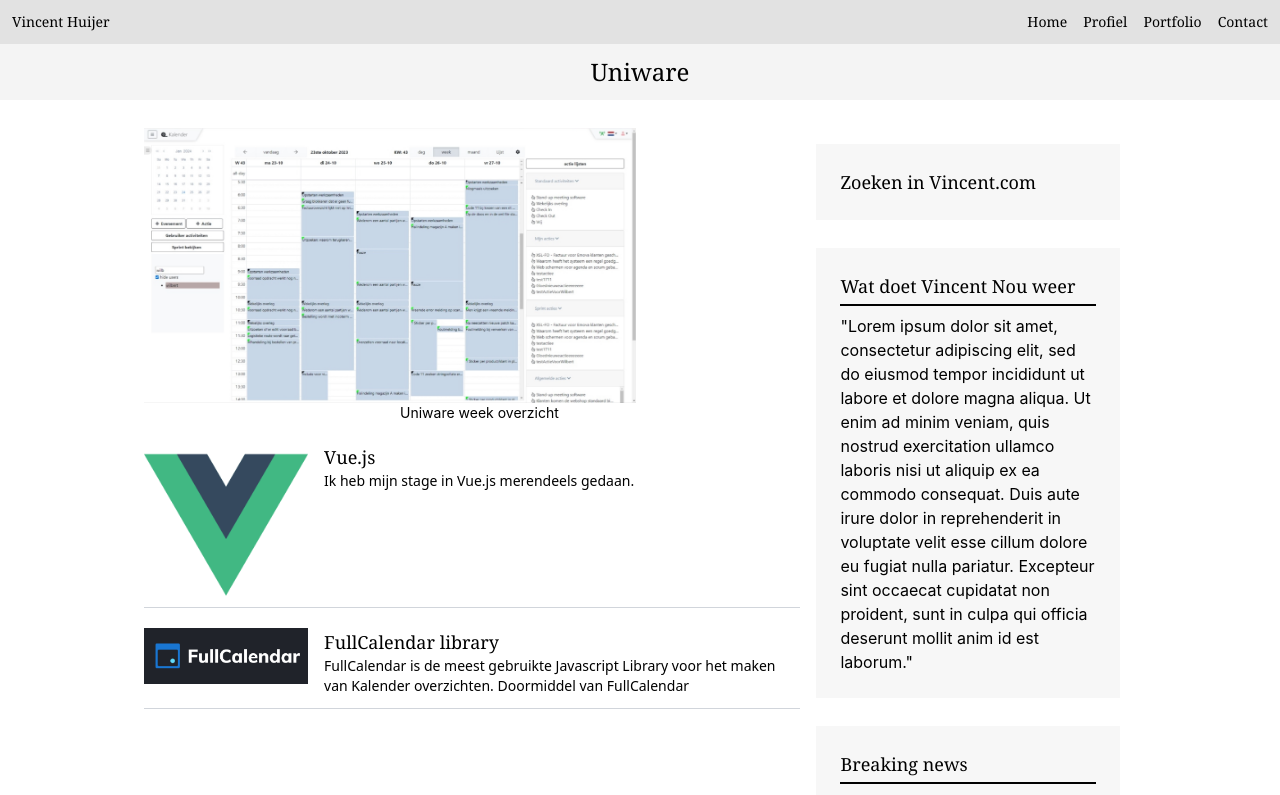
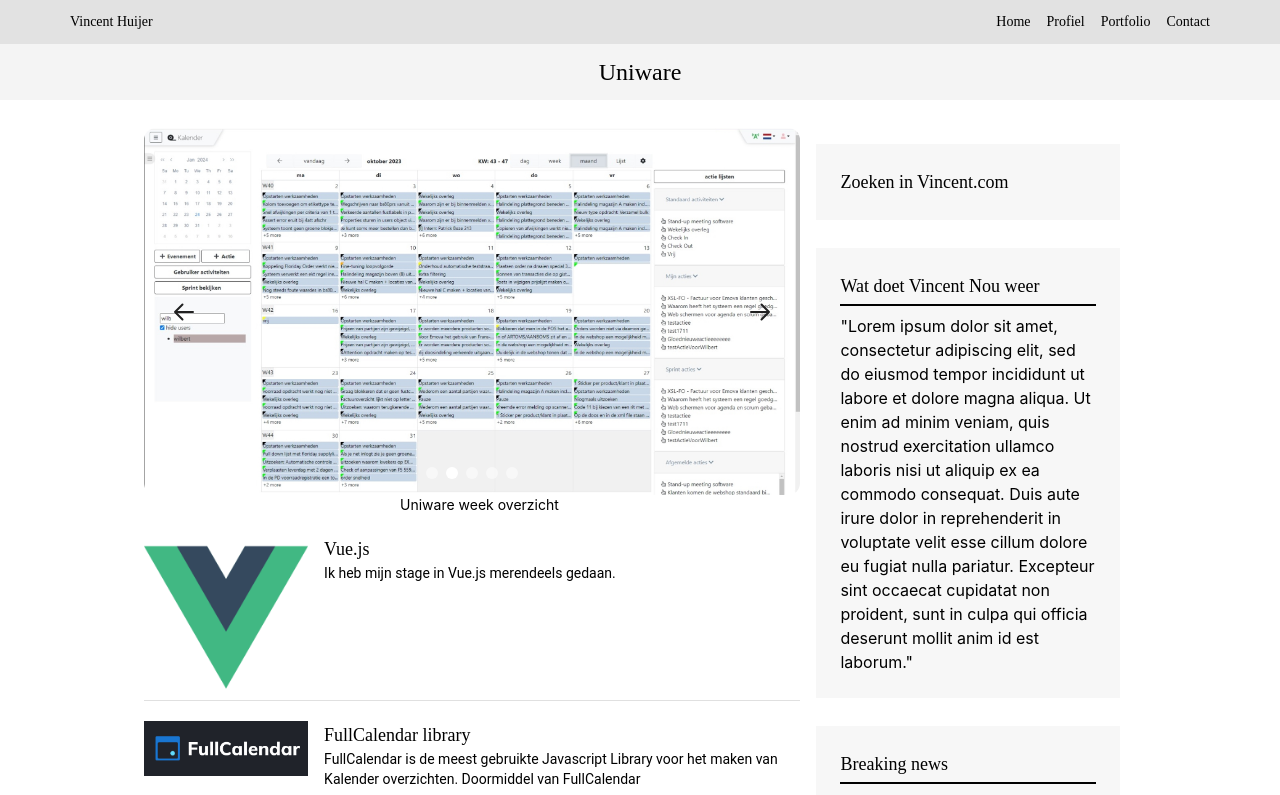
Before and after one commit to VincentHuijer/PortfolioWebsite, a React (Create React App) app: page /Uniware in a window 1280 px wide. Shown: the top 795 px of the page. Built offline with nearby package versions, Linux system fonts and the light colour scheme.

Commit message:
more WIP

```diff
--- a/package.json
+++ b/package.json
@@ -6,11 +6,13 @@
     "@fortawesome/fontawesome-svg-core": "^6.5.1",
     "@fortawesome/free-solid-svg-icons": "^6.5.1",
     "@fortawesome/react-fontawesome": "^0.2.0",
+    "@material-tailwind/react": "^2.1.8",
     "@testing-library/jest-dom": "^5.17.0",
     "@testing-library/react": "^13.4.0",
     "@testing-library/user-event": "^13.5.0",
     "autoprefixer": "^10.4.17",
     "postcss": "^8.4.33",
+    "postcss-cli": "^11.0.0",
     "react": "^18.2.0",
     "react-dom": "^18.2.0",
     "react-modal": "^3.16.1",
--- a/src/views/Portfolio.js
+++ b/src/views/Portfolio.js
@@ -70,10 +70,12 @@ const Portfolio = () => {
               </div>
             </div>
 
-            <div className="bg-[#F7F7F7] p-6 mb-7">
-              <div className='font-serif text-lg border-b-2 border-black mb-2 pb-1'> Breaking news</div>
-              <div> Eens, in een klein dorpje genaamd Nootdorp, leefde er een eigenaardige eend genaamd Eddie. Eddie was niet zomaar een eend; hij had een onweerstaanbaar talent voor het imiteren van andere dieren. Op een dag besloot Eddie een feest te organiseren voor alle dieren in het dorp. De uitnodigingen waren snel verspreid, en al gauw stond het hele dorp te trappelen van opwinding voor het grote feest. De dieren kwamen van heinde en verre om Eddie's talent te bewonderen.</div>
-            </div>
+            {/* <div className="bg-[#F7F7F7] p-6 mb-7">
+              <div className='font-serif text-lg border-b-2 border-black mb-2 pb-1'> Accessibility certificering</div>
+              <div>
+              <a href="../media/Files/AccesibilityCertificaat.pdf" target="_blank" rel="noopener noreferrer">Open PDF</a>
+              </div>
+            </div> */}
 
             <div className="bg-[#F7F7F7] p-6 mb-7">
               <div className='font-serif text-lg border-b-2 border-black mb-2 pb-1'> Marco</div>
--- a/src/views/subviews/Ervaringen/Uniware.js
+++ b/src/views/subviews/Ervaringen/Uniware.js
@@ -1,8 +1,13 @@
 import React from 'react';
 import KalenderWeek from '../../../media/UniwareStage/KalenderWeek.jpg';
+import KalenderMaand from '../../../media/UniwareStage/KalenderMaand.jpg';
+import KalenderLijst from '../../../media/UniwareStage/KalenderLijst.jpg';
+import ActieDetails from '../../../media/UniwareStage/ActieDetails.png';
+import ActieAanmaken from '../../../media/UniwareStage/ActieAanmaken.png';
 import FullCalendarLogo from '../../../media/Logos/FullCalendarLogo.png';
 import VueLogo from '../../../media/Logos/VueLogo.png';
 import GenericArticle from '../../../components/GenericArticle';
+import { Carousel, IconButton  } from "@material-tailwind/react";
 
 
 const Homepage = () => {
@@ -15,21 +20,78 @@ const Homepage = () => {
         <div className='flex justify-center'>
           <div className='w-8/12 ml-36'>
             <div>
-              <img src={KalenderWeek} alt="Vincent Huijer" className="w-3/4" />
+            <Carousel
+              className="rounded-xl"
+              autoplay={true}
+              prevArrow={({ handlePrev }) => (
+                <IconButton
+                  variant="text"
+                  color="black"
+                  size="lg"
+                  onClick={handlePrev}
+                  className="!absolute top-2/4 left-4 -translate-y-2/4"
+                >
+                  <svg
+                    xmlns="http://www.w3.org/2000/svg"
+                    fill="none"
+                    viewBox="0 0 24 24"
+                    strokeWidth={2}
+                    stroke="currentColor"
+                    className="h-6 w-6"
+                  >
+                    <path
+                      strokeLinecap="round"
+                      strokeLinejoin="round"
+                      d="M10.5 19.5L3 12m0 0l7.5-7.5M3 12h18"
+                    />
+                  </svg>
+                </IconButton>
+              )}
+              nextArrow={({ handleNext }) => (
+                <IconButton
+                  variant="text"
+                  color="black"
+                  size="lg"
+                  onClick={handleNext}
+                  className="!absolute top-2/4 !right-4 -translate-y-2/4"
+                >
+                  <svg
+                    xmlns="http://www.w3.org/2000/svg"
+                    fill="none"
+                    viewBox="0 0 24 24"
+                    strokeWidth={2}
+                    stroke="currentColor"
+                    className="h-6 w-6"
+                  >
+                    <path
+                      strokeLinecap="round"
+                      strokeLinejoin="round"
+                      d="M13.5 4.5L21 12m0 0l-7.5 7.5M21 12H3"
+                    />
+                  </svg>
+                </IconButton>
+              )}
+            >
+
+              <img src={KalenderWeek} alt="Vincent Huijer" className="h-full w-full object-cover"/>
+              <img src={KalenderMaand} alt="Vincent Huijer" className="h-full w-full object-cover"/>
+              <img src={KalenderLijst} alt="Vincent Huijer" className="h-full w-full object-cover"/>
+              <img src={ActieDetails} alt="Vincent Huijer" className="h-full w-full object-cover"/>
+              <img src={ActieAanmaken} alt="Vincent Huijer" className="h-full w-full object-cover"/>
+            </Carousel>
             </div>
             <div className="pl-64 text-sm mb-5">Uniware week overzicht</div>
-
             <GenericArticle
               imageSrc={VueLogo}
               title="Vue.js"
               text="Ik heb mijn stage in Vue.js merendeels gedaan."
             />
-
             <GenericArticle
               imageSrc={FullCalendarLogo}
               title="FullCalendar library"
               text="FullCalendar is de meest gebruikte Javascript Library voor het maken van Kalender overzichten. Doormiddel van FullCalendar "
             />
+
 
 
 
--- a/tailwind.config.js
+++ b/tailwind.config.js
@@ -1,5 +1,8 @@
 /** @type {import('tailwindcss').Config} */
-module.exports = {
+
+const withMT = require("@material-tailwind/react/utils/withMT");
+
+module.exports = withMT({
   content: [
     "./src/**/*.{js,jsx,ts,tsx}",
   ],
@@ -7,4 +10,4 @@ module.exports = {
     extend: {},
   },
   plugins: [],
-}
+});
```
Also changed, not shown: 2 other files (tests, documents, lock files or other folders).
